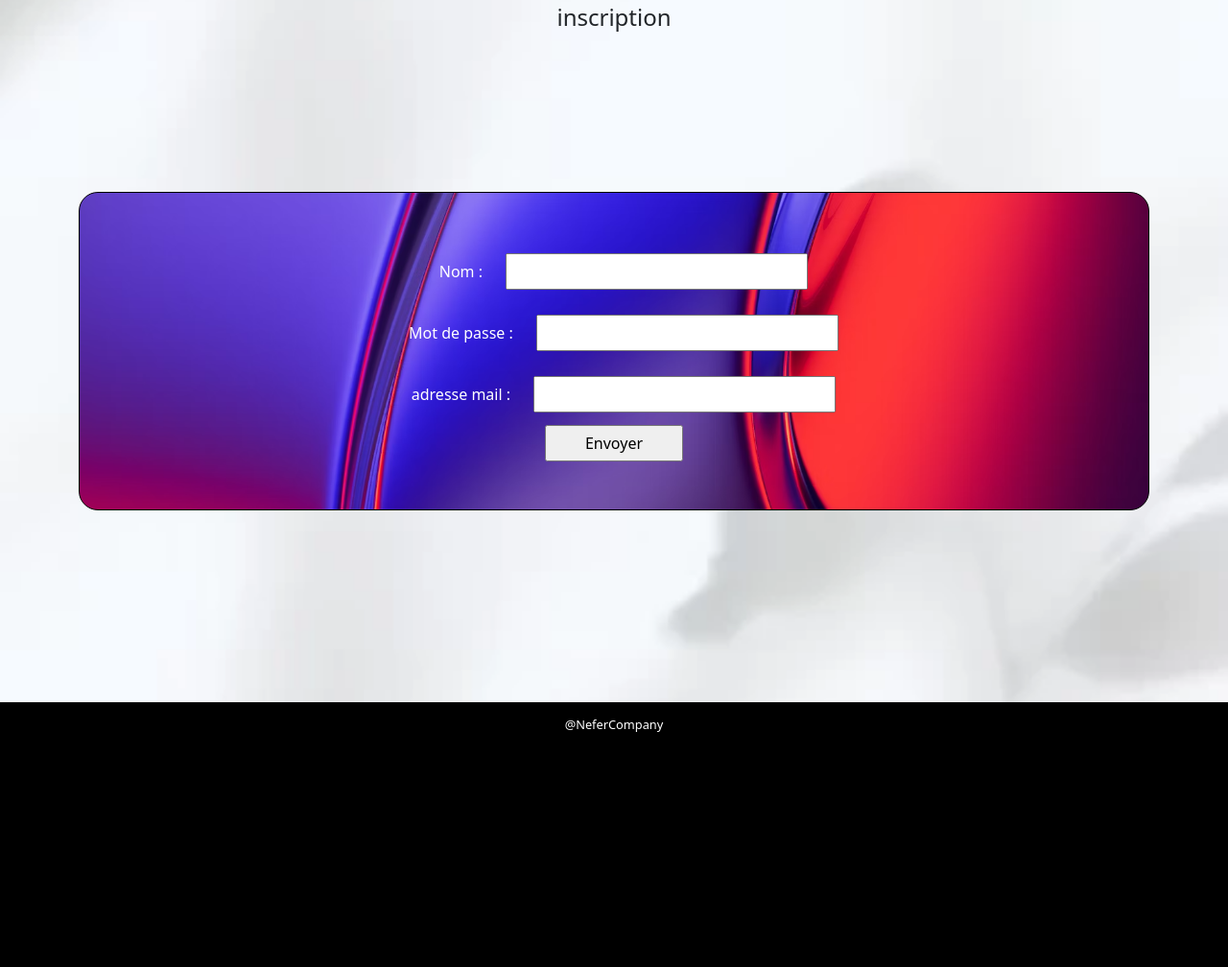
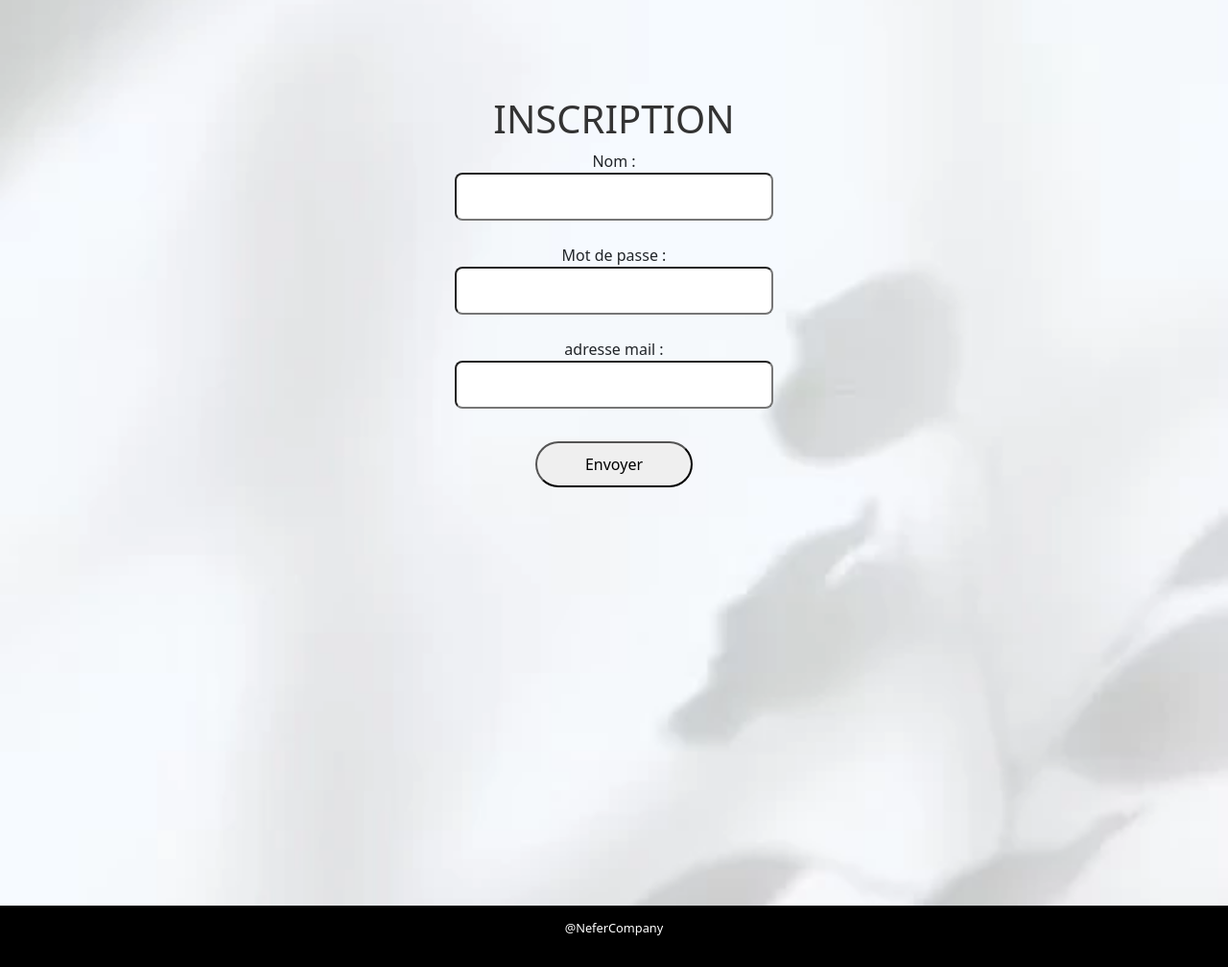
Before and after one commit to NeferNedjer/Blog, a PHP site: page /inscription.php in a window 1280 px wide. Shown: the part 192-1200 px from the top of the page at 96% size. Before the commit the page ends 955 px from the top, so only its background shows below. Run offline with PHP 8.4, Linux system fonts and the light colour scheme.

Commit message:
:construction:

```diff
--- a/articles.php
+++ b/articles.php
@@ -45,8 +45,8 @@
             </ul>
         </nav>
     </header>
-    <div class="container ">
-        <h2>Mes Articles :</h2>
+    <div class="container cont">
+        <h1>Mes Articles :</h1>
         <?php
         $id_user = $_SESSION['id_user'];
         $req = $bdd->prepare("SELECT posts.titre, posts.date_publication, posts.id_article, users.nom AS auteur FROM posts INNER JOIN users ON posts.id_user = users.id_user WHERE posts.id_user = ? ORDER BY posts.date_publication DESC");
--- a/assets/css/style.css
+++ b/assets/css/style.css
@@ -37,37 +37,32 @@
     background-position: center;
 }
 
-.form {
-    border: 1px solid #000;
-    padding-top: 50px;
-    padding-bottom: 50px;
-    margin-top: 200px;
-    margin-bottom: 200px;
-    border-radius: 20px;
-    background-image: url('../img/background_header_blog.webp');
-    background-repeat: no-repeat;
-    background-size: cover;
 
+.cont{
+    height: 844px;
+    margin-top: 100px;
 }
 
-.form> h2 {
-    color: #fff;
+.cont> h1 {
+    color: #333;
     text-transform: uppercase;
+    text-shadow: -1px -1px 1px rgba(255,255,255,.1);
 }
 
-input {
-    padding: 5px 40px 5px 40px;
+.btn-submit {
+    border-radius: 50px;
+    padding: 10px 50px;
     margin: 10px;
+}
+.btn-submit:hover {
+    color: #fff;
+    background-color: #333;
 }
 
 textarea {
     height: 400px;
 }
 
-label {
-    padding: 20px;
-    color: #fff;
-}
 
 footer {
     display: flex;
--- a/inscription.php
+++ b/inscription.php
@@ -15,6 +15,7 @@
             $insertUser = $bdd->prepare('INSERT INTO users(nom, mdp, email, date_inscription) VALUE(?, ?, ?, CURRENT_DATE)');
             if($insertUser->execute(array($nom, $mdp, $mail))){
                 echo "Inscription réussie !";
+                header('Location:connexion.php');
             }else{
                 echo "erreur lors de l'inscription !";
             }
@@ -68,19 +69,29 @@
             </ul>
         </nav>
     </header>
-    <div class="container text-center">
-        <fieldset>
-            <legend>inscription</legend>
-            <form action="" method="post" class="text-center form">
-                <label for="nom">Nom : </label>
-                <input type="text" name="nom" autocomplete="off"><br>
-                <label for="mdp">Mot de passe : </label>
-                <input type="password" name="mdp" id="mdp"><br>
-                <label for="email">adresse mail :</label>
-                <input type="email" name="email" id="email"><br>
-                <input type="submit" name="envoyer" value="Envoyer" class="envoyer">
-            </form>
-        </fieldset>
+    <div class="container cont text-center">
+        <h1>inscription</h1>
+        <form action="" method="post" >
+            <div class="form-group">
+                <label for="nom">Nom :</label><br>
+                <input type="text" name="nom" autocomplete="off" class="form-control-lg">
+            </div>
+            <br>
+            <div class="form-group">
+                <label for="mdp">Mot de passe : </label><br>
+                <input type="password" name="mdp" id="mdp" class="form-control-lg">
+            </div>
+            <br>
+            <div class="form-group">
+                <label for="email">adresse mail :</label><br>
+                <input type="email" name="email" id="email" autocomplete="off" class="form-control-lg">
+            </div>
+            <br>
+            <div class="text-center">
+            <input type="submit" name="envoyer" value="Envoyer" class="btn-submit">
+            </div>
+        </form>
+
     </div>
 
     <footer class="container-fluid">
```
Also changed, not shown: connexion.php (+15 -7 lines), publier_articles.php (+18 -9 lines).
